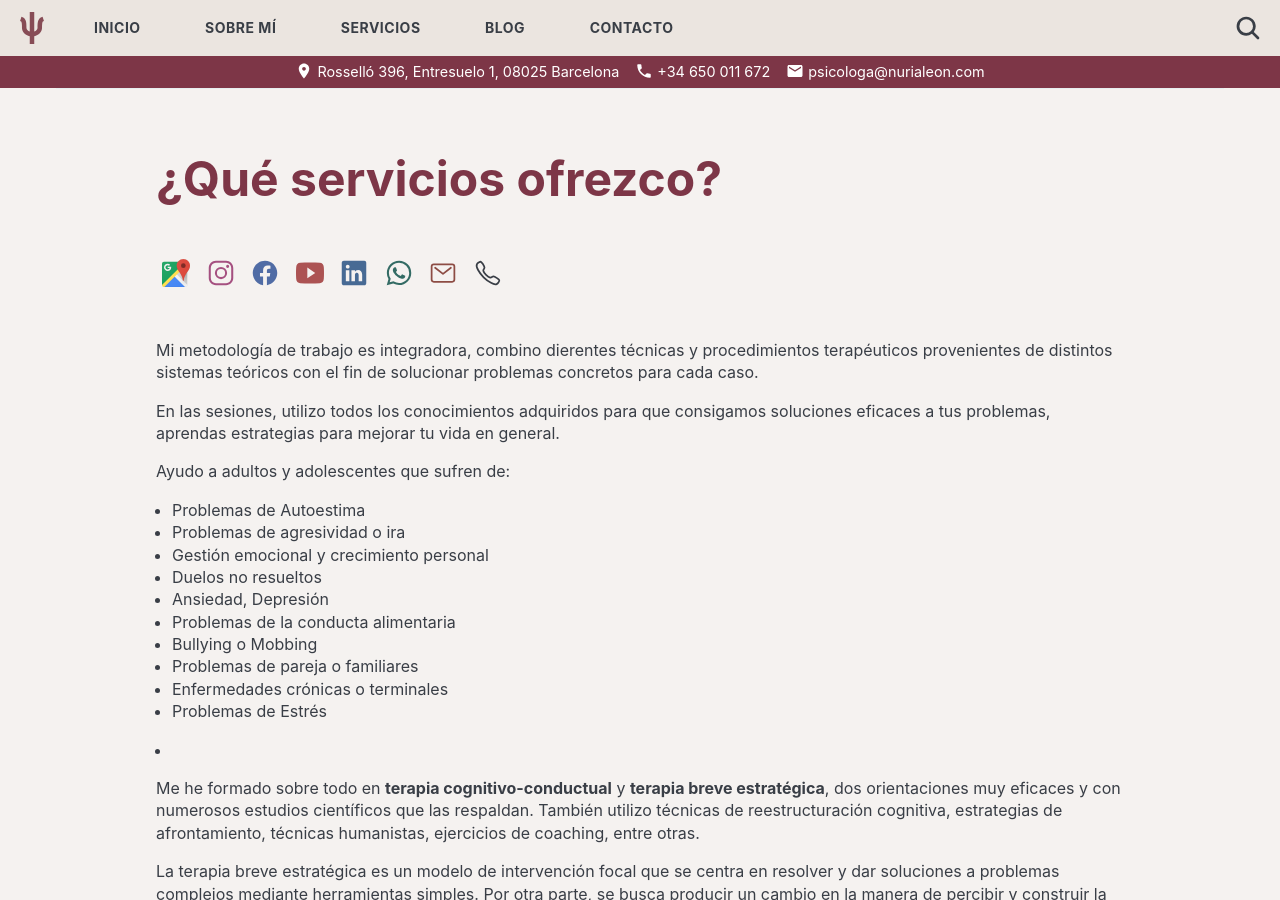
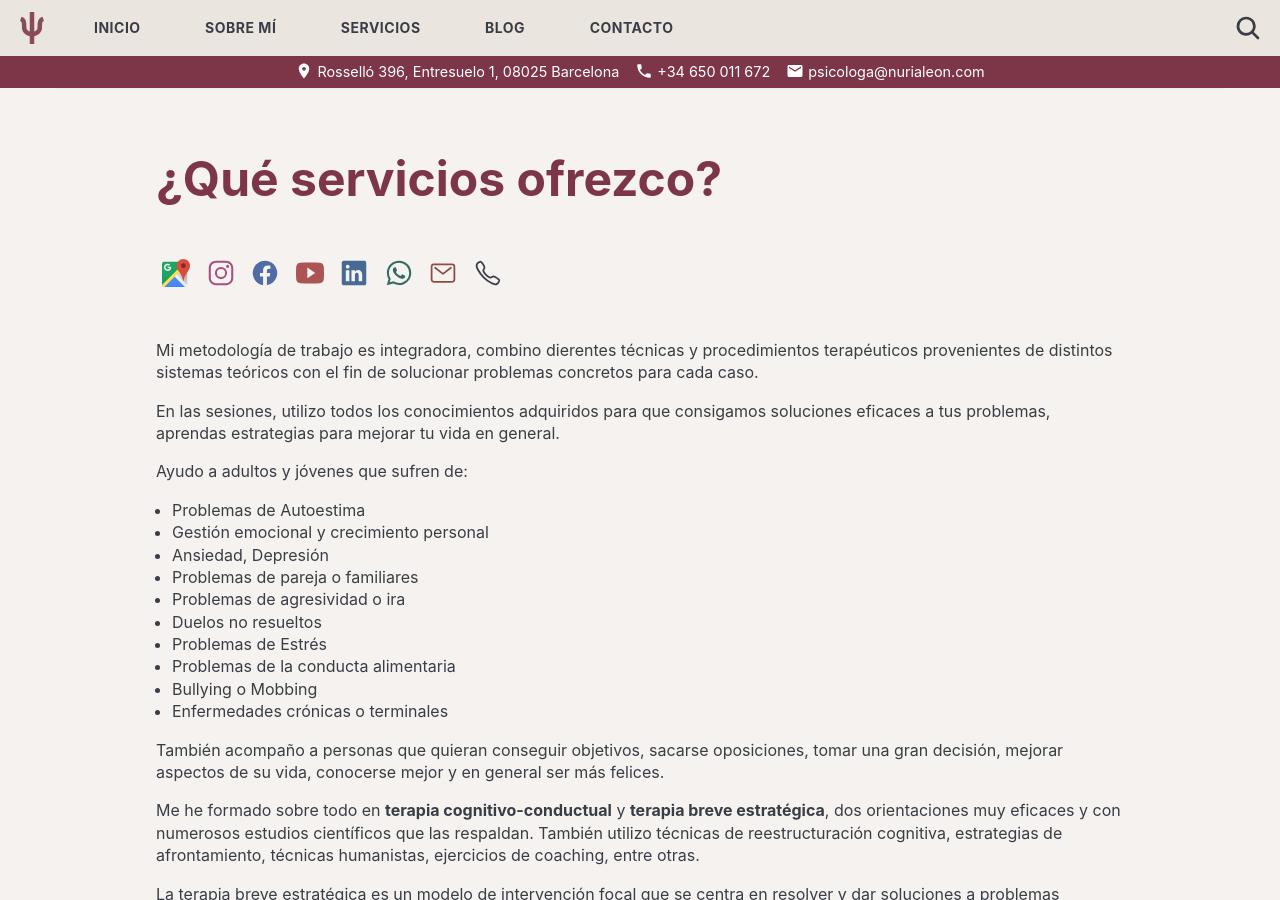
Before and after one commit to nurialeonsallent/nurialeon.com, a Jekyll site: the page built from _pages/servicios.md, in a window 1280 px wide and 900 px high. Built offline with Jekyll 4.4.1, drawn with Linux system fonts in a browser that asks for light colours.

Commit message:
servicios

```diff
--- a/_pages/servicios.md
+++ b/_pages/servicios.md
@@ -13,20 +13,19 @@ Mi metodología de trabajo es integradora, combino dierentes técnicas y procedi
 
 En las sesiones, utilizo todos los conocimientos adquiridos para que consigamos soluciones eficaces a tus problemas, aprendas estrategias para mejorar tu vida en general.
 
-Ayudo a adultos y adolescentes que sufren de:
+Ayudo a adultos y jóvenes que sufren de:
 - Problemas de Autoestima
+- Gestión emocional y crecimiento personal
+- Ansiedad, Depresión
+- Problemas de pareja o familiares
 - Problemas de agresividad o ira
-- Gestión emocional y crecimiento personal
 - Duelos no resueltos
-- Ansiedad, Depresión
+- Problemas de Estrés
 - Problemas de la conducta alimentaria
 - Bullying o Mobbing
-- Problemas de pareja o familiares
 - Enfermedades crónicas o terminales
-- Problemas de Estrés
 
--
-
+También acompaño a personas que quieran conseguir objetivos, sacarse oposiciones, tomar una gran decisión, mejorar aspectos de su vida, conocerse mejor y en general ser más felices.
 
 Me he formado sobre todo en **terapia cognitivo-conductual** y **terapia breve estratégica**, dos orientaciones muy eficaces y con numerosos estudios científicos que las respaldan. También utilizo técnicas de reestructuración cognitiva, estrategias de afrontamiento, técnicas humanistas, ejercicios de coaching, entre otras.
 
```
